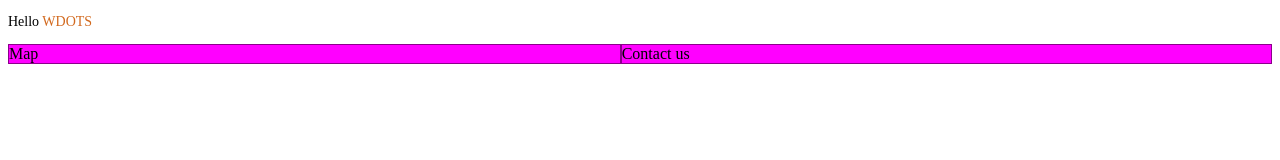
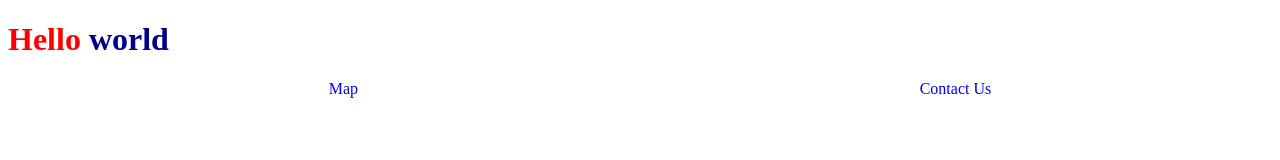
Before and after one commit to SiAdcock/gulp-example, a website: page index.html in a window 1280 px wide. Drawn offline with nearby package versions, Linux system fonts and the light colour scheme; files that its build step writes are made by us from their sources.

Commit message:
Browser sync

```diff
--- a/index.html
+++ b/index.html
@@ -1,13 +1,13 @@
 <!doctype html>
-    <html>
+<html>
 <head>
-  <link href="build/main.css" rel="stylesheet">
+  <link rel="stylesheet" href="build/main.css">
 </head>
 <body>
-<p>Hello <a href="http://wdots.github.io">WDOTS</a></p>
-<ul>
-  <li>Map</li>
-  <li>Contact us</li>
+<h1>Hello <span class="world">world</span></h1>
+<ul class="nav">
+  <li><a href="#">Map</a></li>
+  <li><a href="#">Contact Us</a></li>
 </ul>
 </body>
 </html>
--- a/main.scss
+++ b/main.scss
@@ -1,27 +1,26 @@
-p {
-  font-size: 14px;
+$red: red;
+$blue: darkblue;
 
-  a {
-    color: chocolate;
-    text-decoration: none;
+a {
+  text-decoration: none;
+}
 
-    &:hover {
-      color: red;
-      text-decoration: underline;
-    }
+h1 {
+  color: $red;
+  font-size: 32px;
+
+  .world {
+    color: $blue;
   }
 }
 
-ul {
+.nav {
+  list-style: none;
   display: flex;
   flex-direction: row;
-  list-style: none;
-  margin: 0;
-  padding: 0;
 
   li {
     flex: 1 0 auto;
-    background-color: magenta;
-    border: 1px solid darkmagenta;
+    text-align: center;
   }
 }
```
Also changed, not shown: Gulpfile.js (+12 -3 lines), package.json (+12 -6 lines), README.md (added), index.htm (added), 1 other file.
